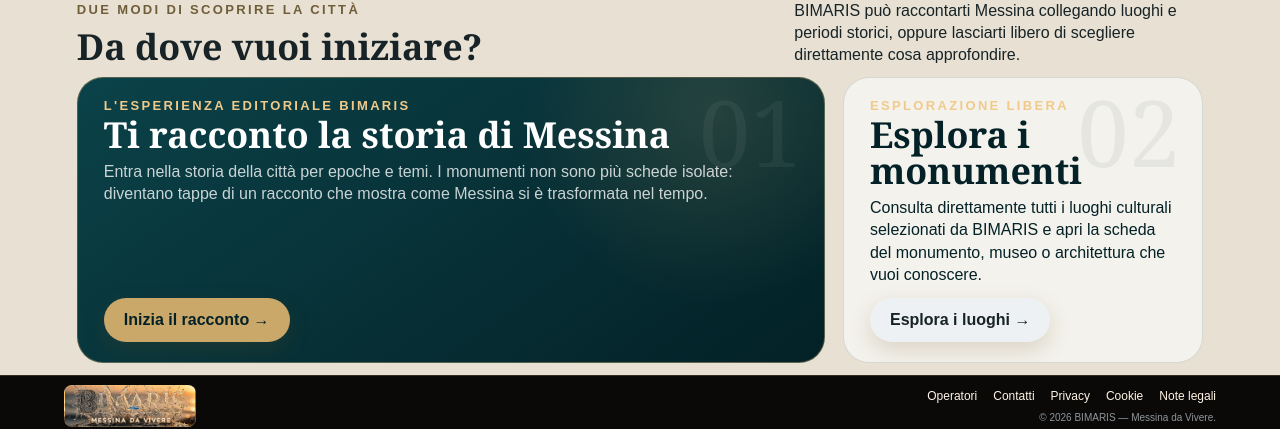
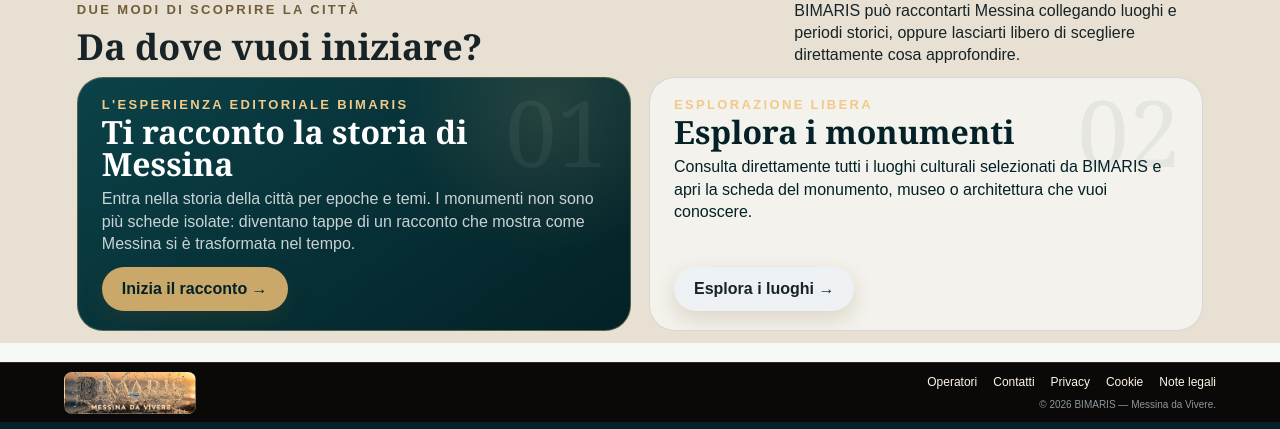
Before and after one commit to giovannibrunetto/bimaris-platform, a Next.js app in the folder apps/web/: page /cultura in a window 1280 px wide. Shown: the part 262-691 px from the top of the page. Built offline with nearby package versions, Linux system fonts and the light colour scheme; no server answers.

Commit message:
style(cultura): balance entry cards and share discovery hover

```diff
--- a/apps/web/app/cultura/culture-compact.css
+++ b/apps/web/app/cultura/culture-compact.css
@@ -38,13 +38,14 @@
 
 .culture-page .culture-entry-grid {
   display: grid;
-  grid-template-columns: minmax(0, 1.35fr) minmax(320px, .65fr);
+  grid-template-columns: repeat(2, minmax(0, 1fr));
   gap: 18px;
   align-items: stretch;
 }
 
 .culture-page .culture-entry-card {
   position: relative;
+  text-decoration: none;
   overflow: hidden;
   min-height: 248px;
   padding: 26px 30px;
@@ -157,14 +158,14 @@
   }
 
   .culture-page .culture-entry-card {
-    min-height: 214px;
-    padding: 20px 26px;
+    min-height: 196px;
+    padding: 19px 24px;
   }
 
   .culture-page .culture-entry-card h2 {
     margin-top: 4px;
     margin-bottom: 8px;
-    font-size: clamp(32px, 2.8vw, 44px);
+    font-size: clamp(29px, 2.5vw, 38px);
   }
 
   .culture-page .culture-entry-card p {
--- a/apps/web/app/cultura/page.tsx
+++ b/apps/web/app/cultura/page.tsx
@@ -31,25 +31,25 @@ export default function CulturePage() {
           </div>
 
           <div className="culture-entry-grid">
-            <article className="culture-entry-card culture-entry-card-story">
-              <div className="culture-entry-number">01</div>
+            <Link className="culture-entry-card culture-entry-card-story public-discovery-card" href="/ti-racconto-la-storia-di-messina">
+              <div className="culture-entry-number" aria-hidden="true">01</div>
               <div className="kicker">L'esperienza editoriale BIMARIS</div>
               <h2>Ti racconto la storia di Messina</h2>
               <p>
                 Entra nella storia della città per epoche e temi. I monumenti non sono più schede isolate: diventano tappe di un racconto che mostra come Messina si è trasformata nel tempo.
               </p>
-              <Link className="button" href="/ti-racconto-la-storia-di-messina">Inizia il racconto →</Link>
-            </article>
+              <span className="button">Inizia il racconto →</span>
+            </Link>
 
-            <article className="culture-entry-card culture-entry-card-places">
-              <div className="culture-entry-number">02</div>
+            <Link className="culture-entry-card culture-entry-card-places public-discovery-card" href="/cultura/monumenti">
+              <div className="culture-entry-number" aria-hidden="true">02</div>
               <div className="kicker">Esplorazione libera</div>
               <h2>Esplora i monumenti</h2>
               <p>
                 Consulta direttamente tutti i luoghi culturali selezionati da BIMARIS e apri la scheda del monumento, museo o architettura che vuoi conoscere.
               </p>
-              <Link className="button ghost" href="/cultura/monumenti">Esplora i luoghi →</Link>
-            </article>
+              <span className="button ghost">Esplora i luoghi →</span>
+            </Link>
           </div>
         </section>
       </div>
```
